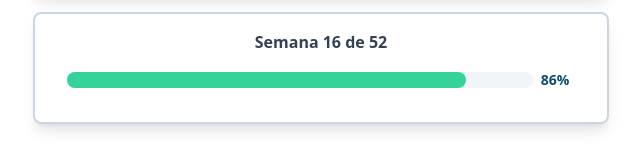
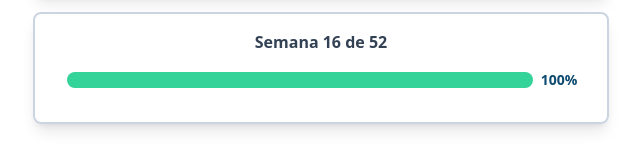
Before and after one commit to Viistorrr/yearprogress, a Next.js app: page / in a window 1280 px wide. Shown: the part 429-583 px from the top of the page, without its empty margins (319-959 px from the left). Built offline with nearby package versions, Linux system fonts and the light colour scheme.

Commit message:
fix sunday

```diff
--- a/app/page.tsx
+++ b/app/page.tsx
@@ -37,13 +37,12 @@ export default async function Home() {
   const diff = (date.getTime() - yearStart.getTime()) + ((yearStart.getTimezoneOffset() - date.getTimezoneOffset()) * 60 * 1000);
   const dayOfYear = Math.floor(diff / (1000 * 60 * 60 * 24));
   const dayOfWeek = weekDays[date.getDay()];
-  const dayOfWeekd = date.getDay();
+  const dayOfWeekd = date.getDay()+1;
   const currentWeekPercent = (dayOfWeekd / TOTAL_WEEK_DAYS) * 100;
   const firstDayOfYear = new Date(date.getFullYear(), 0, 1);
   const pastDaysOfYear = (date.getTime() - firstDayOfYear.getTime()) / 86400000;
   const weekNumber = Math.ceil((pastDaysOfYear + firstDayOfYear.getDay() + 1) / 7);
   const YearPercent = (dayOfYear / TOTAL_DAYS) * 100;
-
 
   return (
     <main className="flex flex-col w-full justify-center items-center h-screen bg-white text-slate-700">
```
